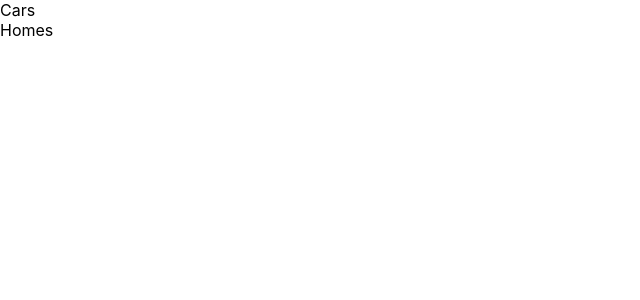
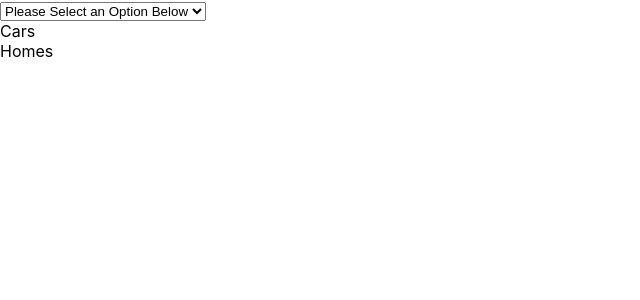
Before and after one commit to mako314/conditional-render-forms-and-post, a React (Create React App) app: page / in a window 1280 px wide. Shown: the top 300 px of the page, without its empty margins (0-640 px from the left). Built offline with nearby package versions, Linux system fonts and the light colour scheme.

Commit message:
add names for options, import form to app

```diff
--- a/src/App.js
+++ b/src/App.js
@@ -1,5 +1,6 @@
 import React from "react";
 import DomContent from "./DomContent";
+import FormOne from "./FormOne";
 
 function App() {
 
@@ -7,6 +8,7 @@ function App() {
 
   return (
     <div className="content">
+      <FormOne/>
       <DomContent/>
     </div>
   );
--- /dev/null
+++ b/src/FormOne.js
@@ -0,0 +1,24 @@
+import React, {useState} from 'react';
+
+function FormOne(){
+    const [selectedCategory, setSelectedCategory] = useState(" ")
+    console.log(selectedCategory)
+
+    return(
+
+        <div id="formDiv">
+            <form className = "form" onChange={(e) => setSelectedCategory(e.target.value)} >
+
+                <select>
+                    <option value="select"> Please Select an Option Below </option>
+                    <option value="cars"> Cars</option>
+                    <option value="homes"> Home </option>
+                </select>
+
+            </form>
+        </div>
+
+    )
+}
+
+export default FormOne;
```
